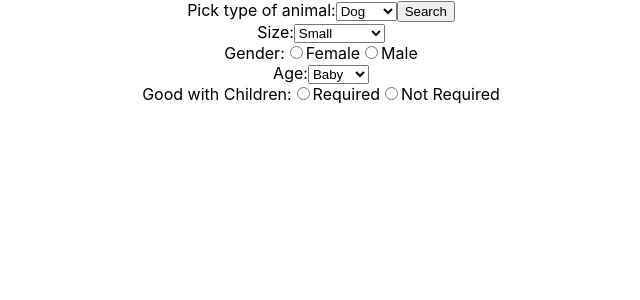
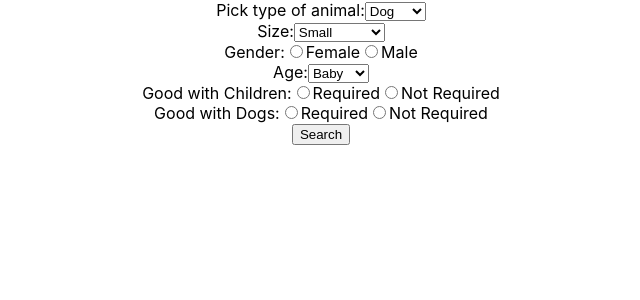
Before and after one commit to anjelicasilva/adopt-me, a React (Create React App) app in the folder frontend/: page / in a window 1280 px wide. Shown: the top 300 px of the page, without its empty margins (319-959 px from the left). Built offline with nearby package versions, Linux system fonts and the light colour scheme.

Commit message:
Filter animals good with dogs in search form

```diff
--- a/frontend/src/searchForm.jsx
+++ b/frontend/src/searchForm.jsx
@@ -41,9 +41,6 @@ class SearchForm extends React.Component {
                             <option value="cat">Cat</option>
                             <option value="rabbit">Rabbit</option>
                         </select>
-                    </label>
-                    <label>
-                    <input type="submit" value="Search" onClick={this.handleSubmit}></input>
                     </label>
 {/* Change to checkboxes */}
                     <br></br>
@@ -117,6 +114,34 @@ class SearchForm extends React.Component {
                         />
                     Not Required
                     </label>
+                    <br></br>
+                    <label>
+                        Good with Dogs:
+                    </label>
+                    <label>
+                        <input
+                            type="radio"
+                            name="isGoodWithDogs"
+                            value="true"
+                            checked={this.state.isGoodWithDogs==="true"}
+                            onChange={this.handleChange}
+                        />
+                    Required
+                    </label>
+                    <label>
+                        <input
+                            type="radio"
+                            name="isGoodWithDogs"
+                            value="false"
+                            checked={this.state.isGoodWithDogs==="false"}
+                            onChange={this.handleChange}
+                        />
+                    Not Required
+                    </label>
+                    <br></br>
+                    <label>
+                    <input type="submit" value="Search" onClick={this.handleSubmit}></input>
+                    </label>
                 </form>
             </div>
         );
```
